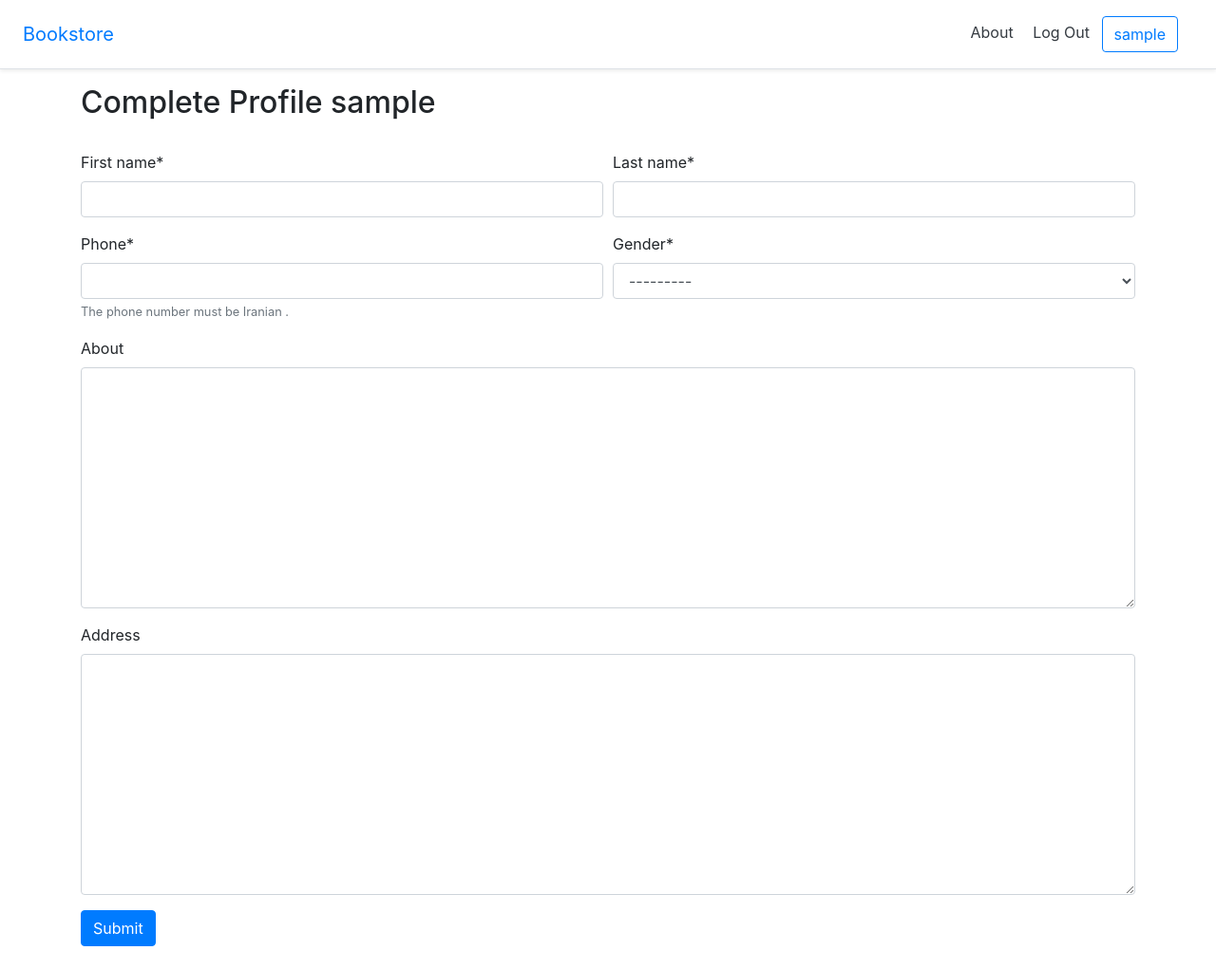
After one commit to AliReza7222/Store, a Django app: page /accounts/profile/ in a window 1280 px wide. The commit adds this page. Shown: the whole page at 95% size. Run offline with Django 4.2, Linux system fonts and the light colour scheme; the visitor is signed in with stand-in values (Sample User, id 1); parts of the project's set-up code (start-up, migrations or seed data) failed here and were passed over; some libraries are stand-ins or nearby versions.

Commit message:
create a profile for user and update settings.py

```diff
--- /dev/null
+++ b/accounts/forms.py
@@ -0,0 +1,25 @@
+from django import forms
+from .models import Profile
+import re
+
+
+class UserProfile(forms.ModelForm):
+    class Meta:
+        model = Profile
+        fields = (
+            'first_name',
+            'last_name',
+            'phone',
+            'about',
+            'address',
+            'gender'
+        )
+        help_texts = {
+            'phone': 'The phone number must be Iranian .'
+        }
+
+    def clean_phone(self):
+        phone = self.cleaned_data.get('phone')
+        if re.findall('^09[0-9]{9}$', phone):
+            return phone
+        raise forms.ValidationError('Enter the phone number correctly (start with 09 ).')
--- a/accounts/models.py
+++ b/accounts/models.py
@@ -7,3 +7,20 @@ class User(AbstractUser):
 
     def __str__(self):
         return self.username
+
+
+class Profile(models.Model):
+    GENDER_CHOICE = (
+        ('m', 'Male'),
+        ('f', 'Female')
+    )
+    user = models.OneToOneField(User, on_delete=models.CASCADE)
+    first_name = models.CharField(max_length=30)
+    last_name = models.CharField(max_length=40)
+    gender = models.CharField(choices=GENDER_CHOICE, max_length=1)
+    phone = models.CharField(max_length=11)
+    about = models.TextField(null=True, blank=True)
+    address = models.TextField(null=True, blank=True)
+
+    def __str__(self):
+        return f'{self.first_name} {self.last_name}'
--- /dev/null
+++ b/accounts/urls.py
@@ -0,0 +1,6 @@
+from django.urls import path
+from .views import CreateProfile
+
+urlpatterns = [
+    path('profile/', CreateProfile.as_view(), name='profile'),
+]
--- /dev/null
+++ b/accounts/views.py
@@ -0,0 +1,24 @@
+from django.views.generic import CreateView
+from django.contrib.auth.mixins import LoginRequiredMixin
+from django.shortcuts import redirect, render
+from django.contrib import messages
+from .models import User
+from .forms import UserProfile
+
+
+class CreateProfile(LoginRequiredMixin, CreateView):
+    model = User
+    template_name = 'profile.html'
+    form_class = UserProfile
+    login_url = '/accounts/login/'
+    redirect_field_name = 'home'
+
+    def post(self, request, *args, **kwargs):
+        form = self.form_class(request.POST)
+        user = request.user
+        form.instance.user = user
+        if form.is_valid():
+            form.save()
+            messages.success(request, 'Your profile has been created successfully . ')
+            return redirect('profile')
+        return render(request, self.template_name, context={'form': form})
--- a/config/settings.py
+++ b/config/settings.py
@@ -111,9 +111,9 @@ WSGI_APPLICATION = 'config.wsgi.application'
 DATABASES = {
     'default': {
         'ENGINE': 'django.db.backends.postgresql',
-        'NAME': 'store',
-        'USER': 'alireza',
-        'PASSWORD': '123',
+        'NAME': env('NAME_DATABASE'),
+        'USER': env('USER_DATABASE'),
+        'PASSWORD': env('PASSWORD_DATABASE'),
         'HOST': 'localhost'
     }
 }
--- a/config/urls.py
+++ b/config/urls.py
@@ -19,5 +19,6 @@ from django.urls import path, include
 urlpatterns = [
     path('admin/', admin.site.urls),
     path('accounts/', include('allauth.urls')),
+    path('accounts/', include('accounts.urls')),
     path('', include('pages.urls')),
 ]
--- /dev/null
+++ b/static/css/profile.css
@@ -0,0 +1,47 @@
+.main-body {
+    padding: 15px;
+}
+.card {
+    box-shadow: 0 1px 3px 0 rgba(0,0,0,.1), 0 1px 2px 0 rgba(0,0,0,.06);
+}
+
+.card {
+    position: relative;
+    display: flex;
+    flex-direction: column;
+    min-width: 0;
+    word-wrap: break-word;
+    background-color: #fff;
+    background-clip: border-box;
+    border: 0 solid rgba(0,0,0,.125);
+    border-radius: .25rem;
+}
+
+.card-body {
+    flex: 1 1 auto;
+    min-height: 1px;
+    padding: 1rem;
+}
+
+.gutters-sm {
+    margin-right: -8px;
+    margin-left: -8px;
+}
+
+.gutters-sm>.col, .gutters-sm>[class*=col-] {
+    padding-right: 8px;
+    padding-left: 8px;
+}
+.mb-3, .my-3 {
+    margin-bottom: 1rem!important;
+}
+
+.bg-gray-300 {
+    background-color: #e2e8f0;
+}
+.h-100 {
+    height: 100%!important;
+}
+.shadow-none {
+    box-shadow: none!important;
+}
--- a/templates/_base.html
+++ b/templates/_base.html
@@ -22,6 +22,8 @@
       crossorigin="anonymous"
     />
     <link rel="stylesheet" type="text/css" href="{% static 'css/base.css' %}" />
+    {% block link %}{% endblock link %}
+    <script src="{% static 'js/base.js' %}"></script>
   </head>
 <body>
 
@@ -35,12 +37,12 @@
           href="{% url 'home' %}"
           class="navbar-brand my-0 mr-md-auto
         font-weight-normal"
-          >Bookstore</a
-        >
+          >Bookstore</a>
         <nav class="my-2 my-md-0 mr-md-3">
           <a class="p-2 text-dark" href="{% url 'about' %}">About</a>
           {% if user.is_authenticated %}
             <a class="p-2 text-dark" href="{% url 'account_logout' %}">Log Out</a>
+            <a class="btn btn-outline-primary" href="{% url 'profile' %}">{{user}}</a>
           {% else %}
               <a class="p-2 text-dark" href="{% url 'account_login' %}">Log In</a>
               <a class="btn btn-outline-primary" href="{% url 'account_signup' %}">Sign Up</a>
--- /dev/null
+++ b/templates/profile.html
@@ -0,0 +1,119 @@
+{% extends '_base.html' %}
+{% load static %}
+{% load crispy_forms_tags %}
+
+{% block title %} Profile {% endblock title %}
+{% block link %} <link rel="stylesheet" type="text/css" href="{% static 'css/profile.css' %}" /> {% endblock link %}
+{% block content %}
+    {% if not user.profile %}
+            <h2>Complete Profile {{ user }}</h2><br>
+            <form method="post">
+                {% csrf_token %}
+                <div class="form-row">
+                  <div class="form-group col-md-6 mb-0">
+                    {{ form.first_name|as_crispy_field }}
+                  </div>
+                  <div class="form-group col-md-6 mb-0">
+                    {{ form.last_name|as_crispy_field }}
+                  </div>
+                </div>
+                <div class="form-row">
+                  <div class="form-group col-md-6 mb-0">
+                    {{ form.phone|as_crispy_field }}
+                  </div>
+                  <div class="form-group col-md-6 mb-0">
+                    {{ form.gender|as_crispy_field }}
+                  </div>
+                </div>
+                {{ form.about|as_crispy_field }}
+                {{ form.address|as_crispy_field }}
+                <button type="submit" class="btn btn-primary">Submit</button>
+            </form>
+            <br>
+    {% else %}
+        <h2>{{ user }}</h2><br>
+        <div class="col-md-8">
+              <div class="card mb-3">
+                <div class="card-body">
+                  <div class="row">
+                    <div class="col-sm-3">
+                      <h6 class="mb-0">Full Name</h6>
+                    </div>
+                    <div class="col-sm-9 text-secondary">
+                      {{ user.profile.first_name }} {{ user.profile.last_name }}
+                    </div>
+                  </div>
+                  <hr><br>
+                  <div class="row">
+                    <div class="col-sm-3">
+                      <h6 class="mb-0">Email</h6>
+                    </div>
+                    <div class="col-sm-9 text-secondary">
+                      {{ user.email }}
+                    </div>
+                  </div>
+                  <hr><br>
+                  <div class="row">
+                    <div class="col-sm-3">
+                      <h6 class="mb-0">Phone</h6>
+                    </div>
+                    <div class="col-sm-9 text-secondary">
+                        {{ user.profile.phone }}
+                    </div>
+                  </div>
+                  <hr><br>
+                  <div class="row">
+                    <div class="col-sm-3">
+                      <h6 class="mb-0">Gender</h6>
+                    </div>
+                    <div class="col-sm-9 text-secondary">
+                      {{ user.profile.get_gender_display }}
+                    </div>
+                  </div>
+                  <hr><br>
+                  <div class="row">
+                    <div class="col-sm-3">
+                      <h6 class="mb-0">Address</h6>
+                    </div>
+                    <div class="col-sm-9 text-secondary">
+                        {% if user.profile.address %}
+                            {{ user.profile.address }}
+                        {% else %}
+                            _____
+                        {% endif %}
+                    </div>
+                  </div>
+                  <hr><br>
+                  <div class="row">
+                    <div class="col-sm-3">
+                      <h6 class="mb-0">About me</h6>
+                    </div>
+                    <div class="col-sm-9 text-secondary">
+                        {% if user.profile.about %}
+                            {{ user.profile.about }}
+                        {% else %}
+                            _____
+                        {% endif %}
+                    </div>
+                  </div>
+                  <hr><br>
+                    <div class="row">
+                    <div class="col-sm-3">
+                      <h6 class="mb-0">Change Password</h6>
+                    </div>
+                    <div class="col-sm-9 text-secondary">
+                        <a href="{% url 'account_change_password' %}">click here</a>
+                    </div>
+                  </div>
+                  <hr><br>
+                  <div class="row">
+                    <div class="col-sm-12">
+                      <a class="btn btn-info " target="__blank"
+                         href="#">Edit</a>
+                    </div>
+                  </div>
+                </div>
+              </div>
+        </div>
+    {% endif %}
+{% endblock content %}
```
